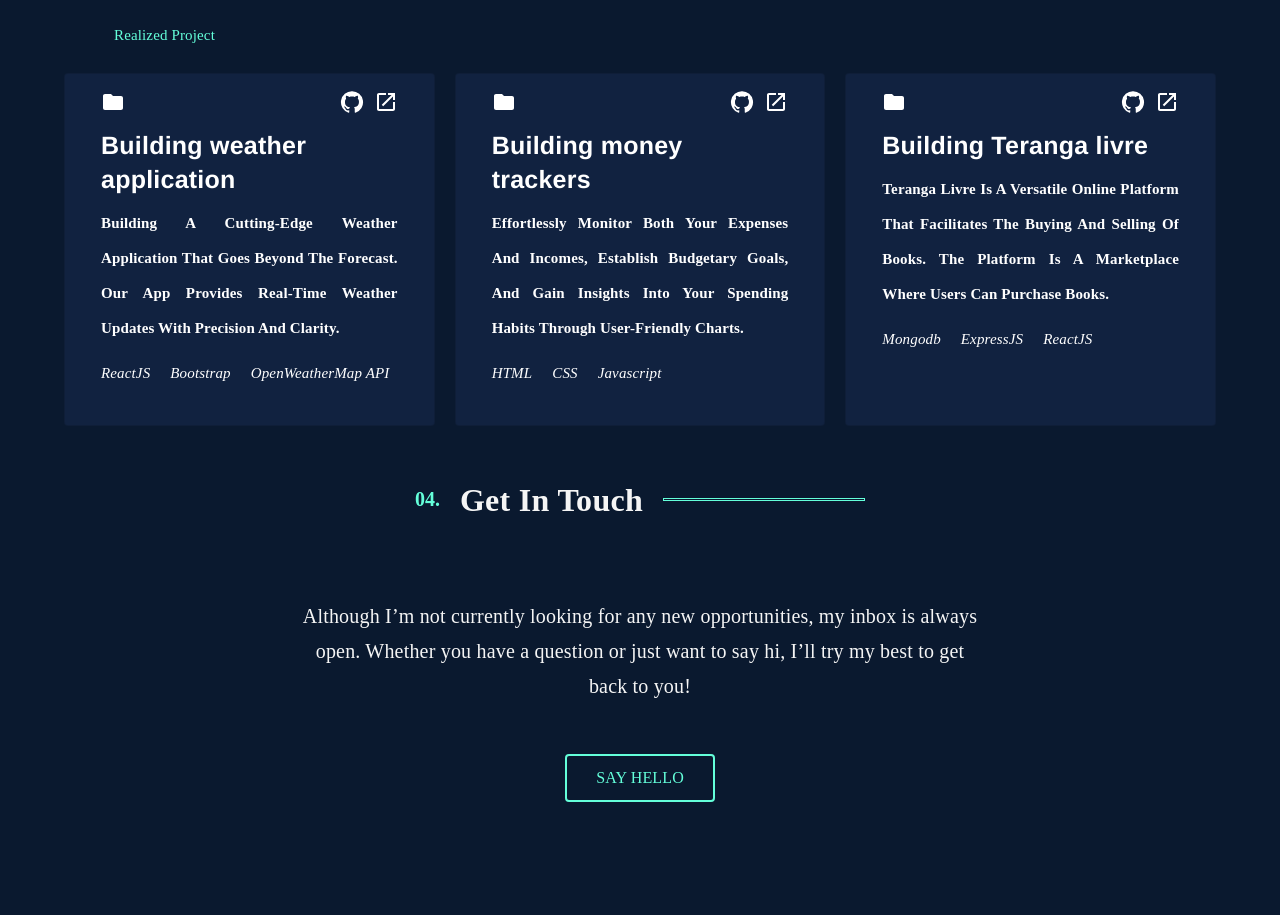
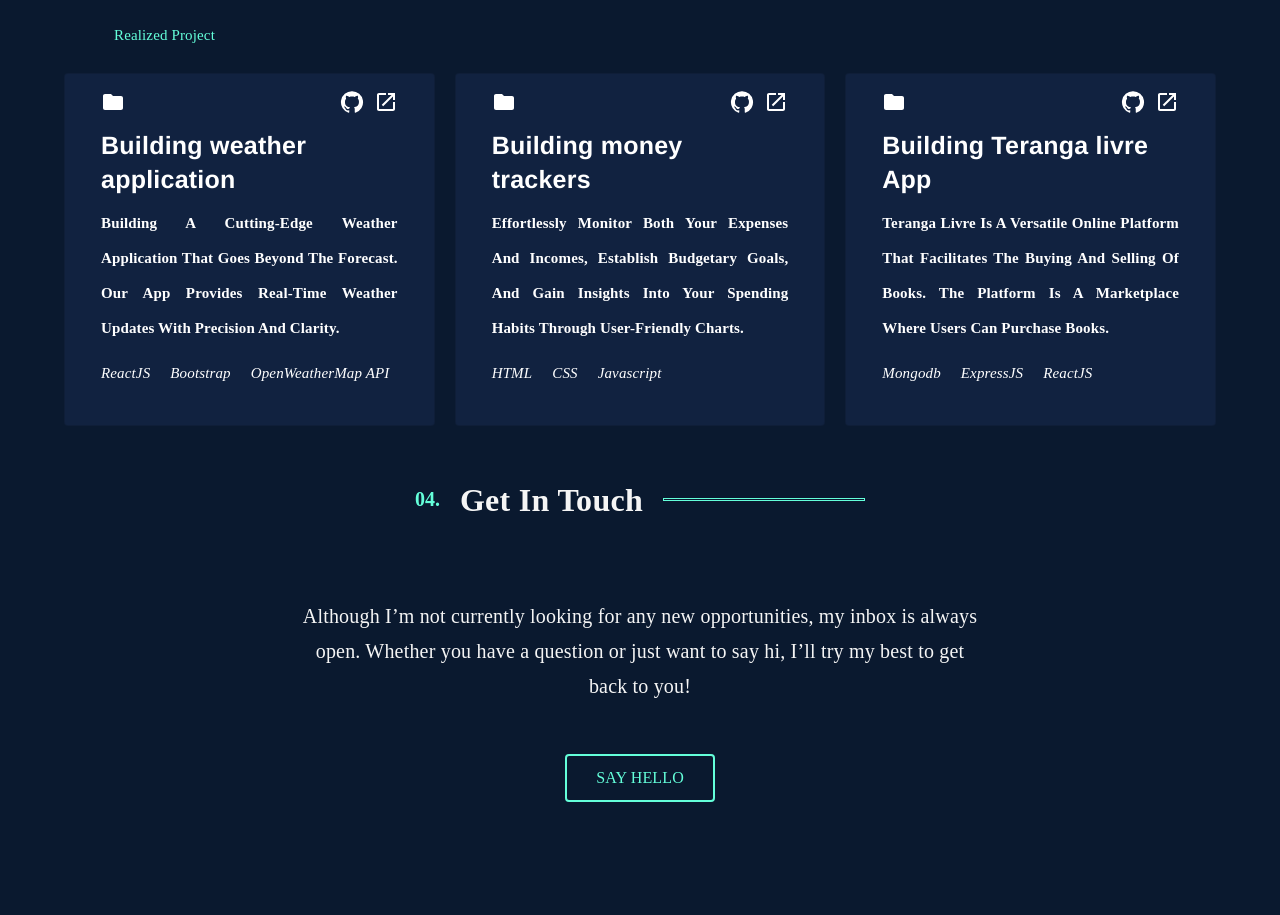
Before and after one commit to issa2580/resumev1, a React (Vite) app: page / in a window 1280 px wide. Shown: the part 4100-5015 px from the top of the page. Built offline with nearby package versions, Linux system fonts and the light colour scheme.

Commit message:
fix link

```diff
--- a/ui/Work/Work.tsx
+++ b/ui/Work/Work.tsx
@@ -50,7 +50,7 @@ const projects = [
         stack2: 'Bootstrap',
         stack3: 'OpenWeatherMap API',
         gitLink: 'https://github.com/issa2580/Meteo-react',
-        navLink: 'https://weather-app-three-snowy.vercel.app/'
+        navLink: 'https://weather-blush-iota.vercel.app/'
     },
     {
         folder: <FolderIcon />,
@@ -68,13 +68,13 @@ const projects = [
         folder: <FolderIcon />,
         link: <OpenInNewIcon />,
         github: <GitHubIcon />,
-        title: 'Building Teranga livre',
+        title: 'Building Teranga livre App',
         desc: 'Teranga Livre is a versatile online platform that facilitates the buying and selling of books. The platform is a marketplace where users can purchase books. ',
         stack1: 'Mongodb',
         stack2: 'ExpressJS',
         stack3: 'ReactJS',
         gitLink: 'https://github.com/issa2580/terangalivre',
-        navLink: 'https://terangalivre-lkzl.vercel.app/'
+        navLink: 'https://terangalivre.com/'
     }
 ]
 
```
